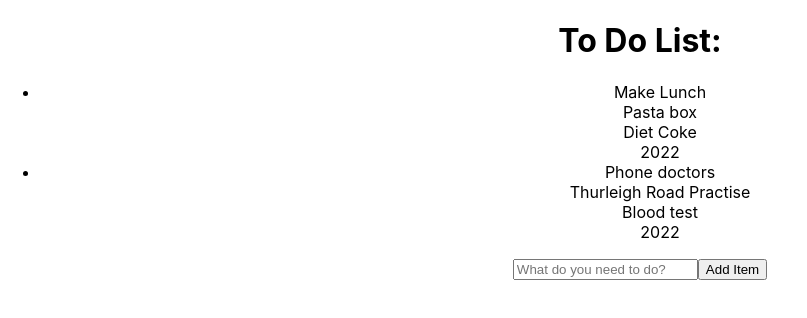
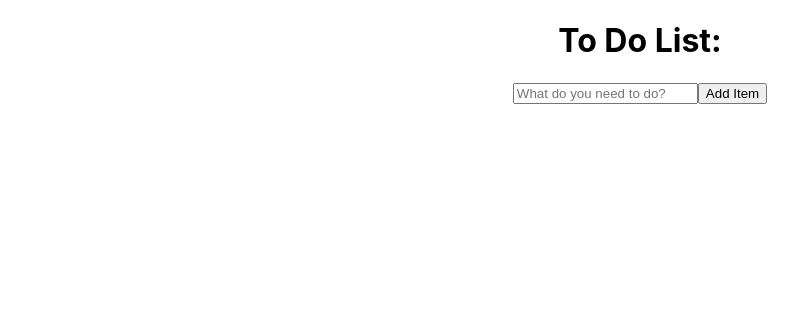
Before and after one commit to BeazleyA/react-project-todo, a React (Create React App) app in the folder react-todo/: page / in a window 1280 px wide. Shown: the top 318 px of the page, without its empty margins (0-807 px from the left). Built offline with nearby package versions, Linux system fonts and the light colour scheme.

Commit message:
remove old list

```diff
--- a/react-todo/src/components/TodoForm.js
+++ b/react-todo/src/components/TodoForm.js
@@ -17,17 +17,6 @@ export const TodoForm = (props) => {
 
   return (
     <div>
-      <ul>
-        {datalist.map((item) => (
-          <li key={item.id}>
-            <div>{item.id}</div>
-            <div>{item.firstname}</div>
-            <div>{item.lastname}</div>
-            <div>{item.year}</div>
-          </li>
-        ))}
-      </ul>
-
       <form onSubmit={handleSubmit}>
         <input
           type="text"
```
